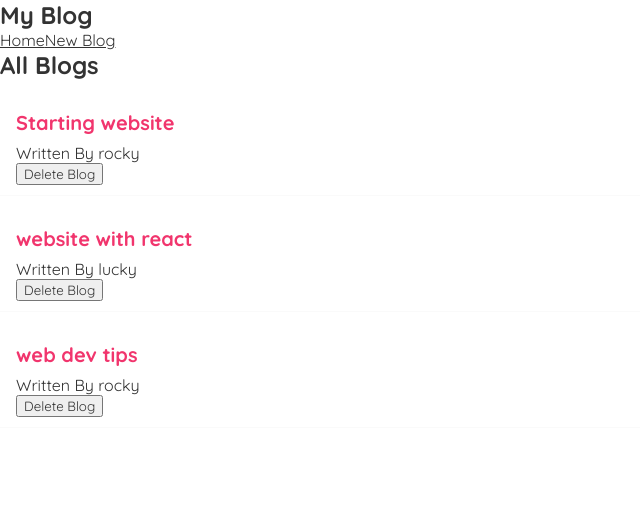
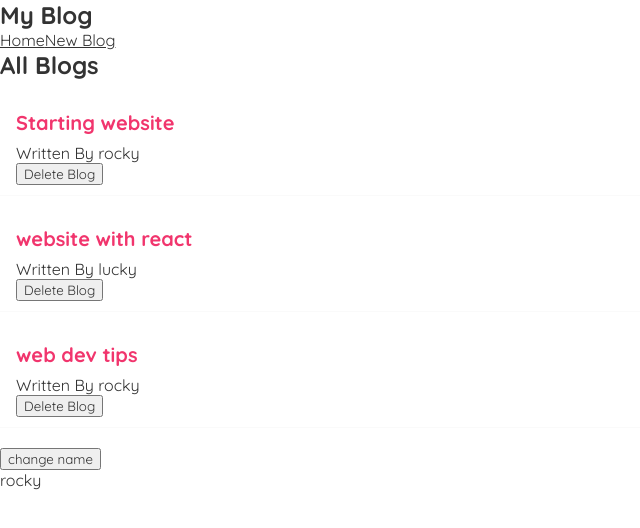
Before and after one commit to EkhtiarUddin/react_demo_blog_project, a React (Create React App) app in the folder blog/: page / in a window 1280 px wide. Shown: the top 528 px of the page, without its empty margins (0-640 px from the left). Built offline with nearby package versions, Linux system fonts and the light colour scheme.

Commit message:
change name with useEffect

```diff
--- a/blog/src/Home.js
+++ b/blog/src/Home.js
@@ -1,4 +1,4 @@
-import { useState } from 'react';
+import { useState, useEffect } from 'react';
 import BlogList from './BlogList';
 
 const Home = () => {
@@ -9,15 +9,20 @@
 
         { title: 'web dev tips', body: 'lorem ipsum...', author: 'rocky', id: 3 },
     ]);
+    const [name, setName] = useState('rocky');
     const handleDelete = (id) => {
         const newBlogs = blogs.filter(blog => blog.id !== id)
         setBlogs(newBlogs);
-
-
     }
+    useEffect(()=>{
+        console.log("use effect ran");
+        console.log(name);
+    }, [name]);
     return (
         <div className="home">
             <BlogList blogs={blogs} title="All Blogs" handleDelete={handleDelete} />
+            <button onClick={()=> setName('rasif')}>change name</button>
+            <p>{name}</p>
         </div>
     );
 }
```
